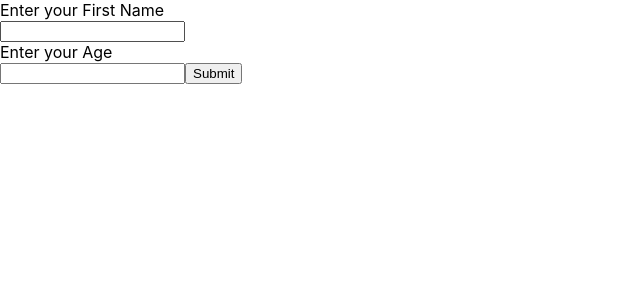
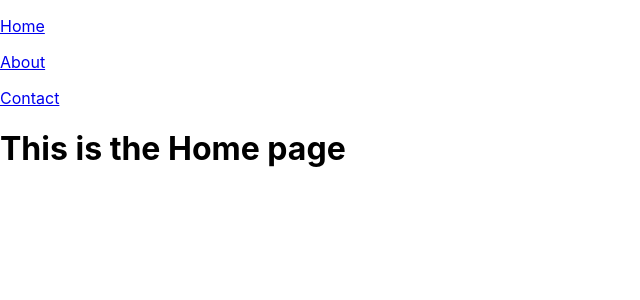
Before and after one commit to jegbune/my-ecommerce-app, a React (Create React App) app: page / in a window 1280 px wide. Shown: the top 300 px of the page, without its empty margins (0-640 px from the left). Built offline with nearby package versions, Linux system fonts and the light colour scheme.

Commit message:
React lesson on Routing

```diff
--- a/src/App.js
+++ b/src/App.js
@@ -3,18 +3,24 @@ import './App.css';
 import Menu from './Component/Menu';
 import Form from './Component/Form'
 import Crud from './Component/Crud';
+import {Routes, Route} from 'react-router-dom'
+import Home from './pages/Home'
+import About from './pages/About'
+import Contact from './pages/Contact'
 
 function App() {
   return (
 
-      // <div className='App'>
-
-      // </div>
+    <Routes>
+      <Route path='/' element = {<Home />} />
+      <Route path='/About' element = {<About />} />
+      <Route path='/Contact' element = {<Contact />} />
+    </Routes>
 
     // <div className="App">
     //   <Crud />
     //   <Menu />
-      <Form />
+      // <Form />
     //   <header className="App-header">
     //     <img src={logo} className="App-logo" alt="logo" />
     //     <p>
--- a/src/pages/About.js
+++ b/src/pages/About.js
@@ -0,0 +1,16 @@
+import React from 'react'
+import { Link } from 'react-router-dom'
+
+function About() {
+    return (
+        <>
+<Link to='/'><p>Home</p></Link>
+<Link to='/About'><p>About</p></Link>
+<Link to='/Contact'><p>Contact</p></Link>
+
+<h1>This is the About page</h1>
+        </>
+    )
+}
+
+export default About
--- /dev/null
+++ b/src/pages/Contact.js
@@ -0,0 +1,16 @@
+import React from 'react'
+import { Link } from 'react-router-dom'
+
+function Contact() {
+    return (
+        <>
+<Link to='/'><p>Home</p></Link>
+<Link to='/About'><p>About</p></Link>
+<Link to='/Contact'><p>Contact</p></Link>
+
+<h1>This is the Contact page</h1>
+        </>
+    )
+}
+
+export default Contact
--- /dev/null
+++ b/src/pages/Home.js
@@ -0,0 +1,16 @@
+import React from 'react'
+import { Link } from 'react-router-dom'
+
+function Home() {
+    return (
+        <>
+<Link to='/'><p>Home</p></Link>
+<Link to='/About'><p>About</p></Link>
+<Link to='/Contact'><p>Contact</p></Link>
+
+<h1>This is the Home page</h1>
+        </>
+    )
+}
+
+export default Home
```
